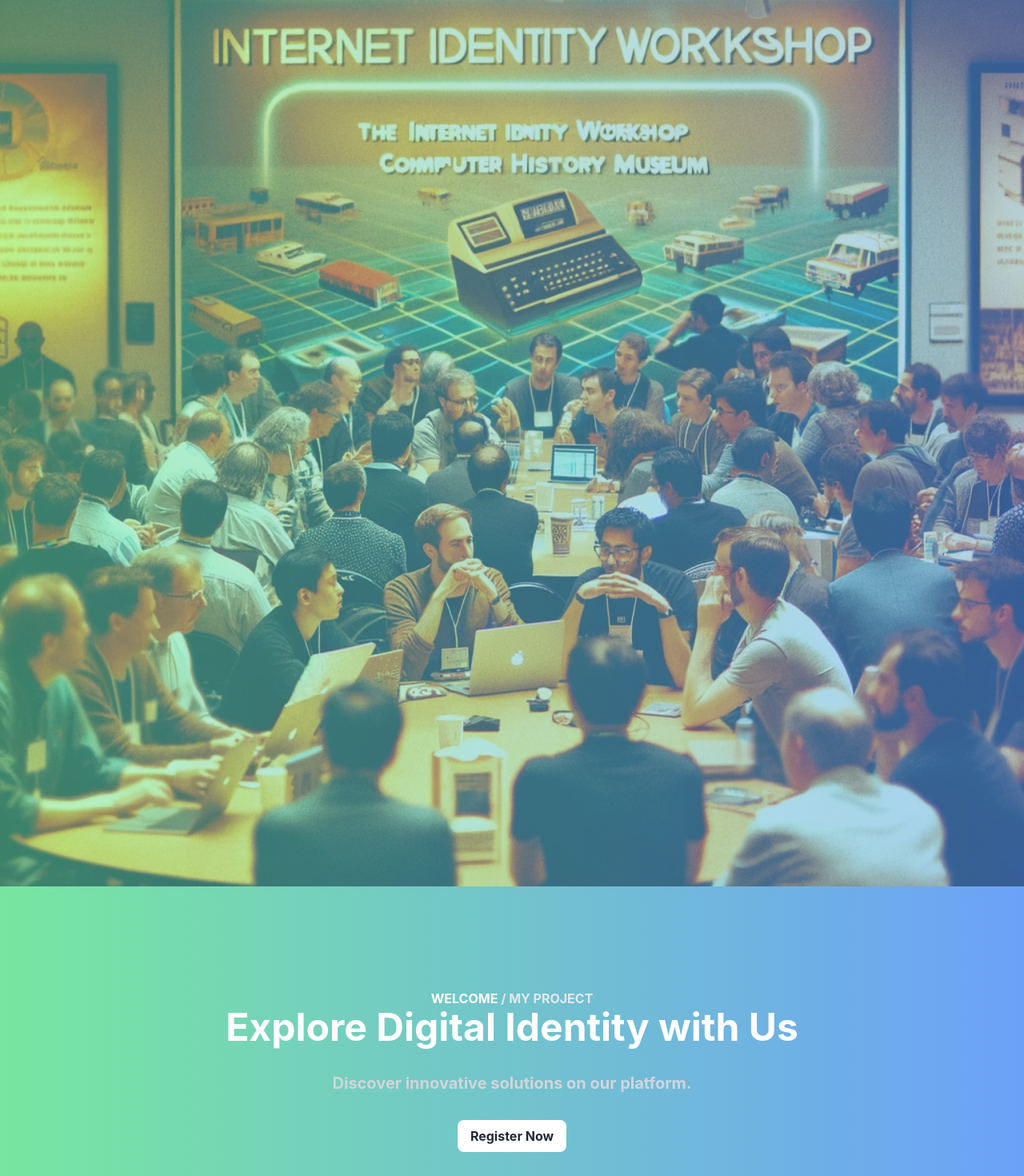
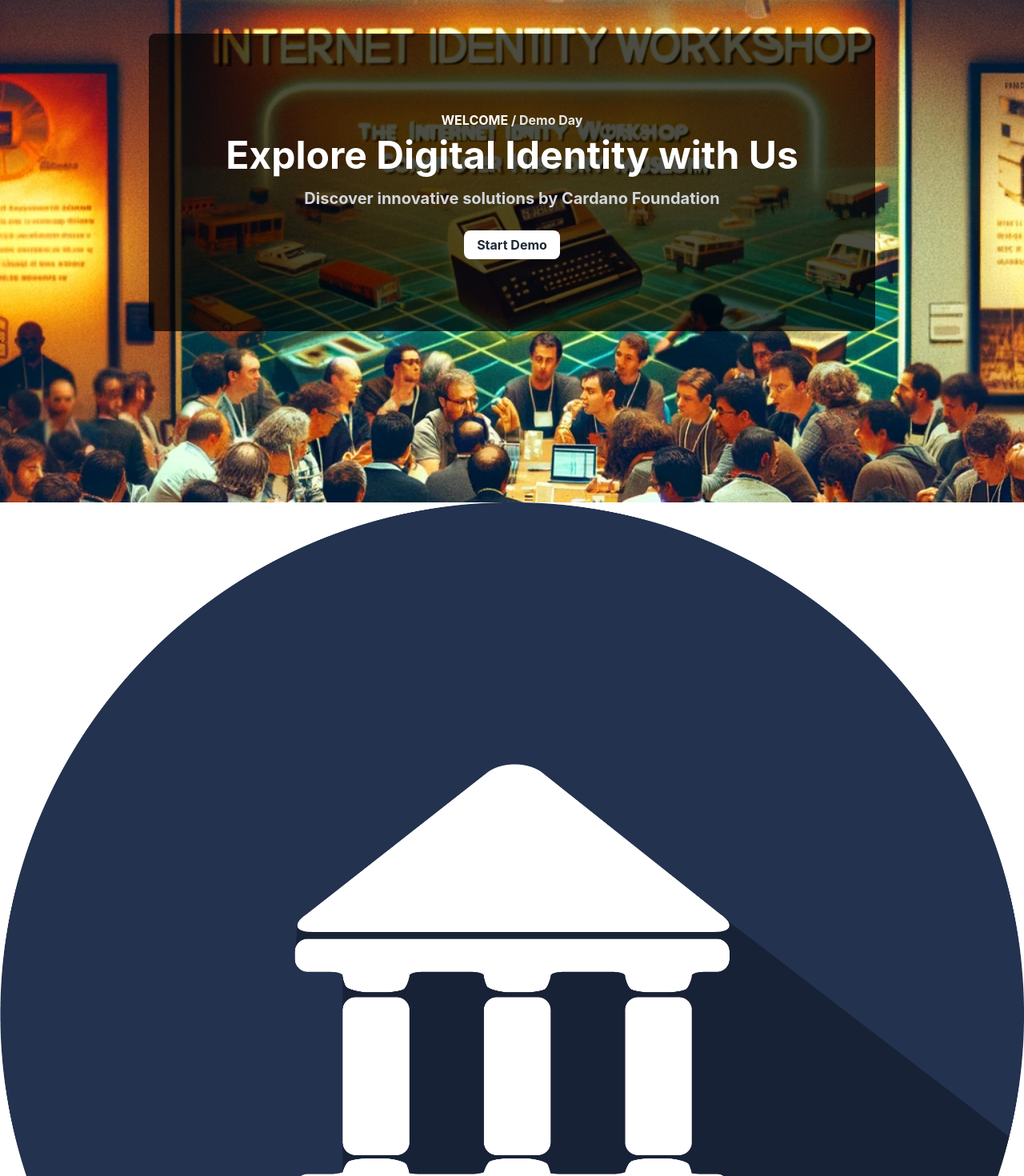
Before and after one commit to cardano-foundation/cf-poc-tunnel, a React (Vite) app in the folder demo/ui/: page / in a window 1280 px wide. Shown: the part 240-1710 px from the top of the page at 80% size. Built offline with nearby package versions, Linux system fonts and the light colour scheme.

Commit message:
feat: add bg to hero section

```diff
--- a/demo/ui/src/components/HeroSection.tsx
+++ b/demo/ui/src/components/HeroSection.tsx
@@ -1,17 +1,16 @@
 import React from 'react';
-import IIWCover from "../assets/IIW-photo.png";
 const HeroSection: React.FC = () => {
     return (
-        <div className="relative">
-            <div className="absolute inset-0 bg-gradient-to-r from-green-400 to-blue-500 opacity-75"></div>
-            <img src={IIWCover} alt="Main" className="w-full h-full object-cover opacity-50" />
-            <div className="relative text-center py-16 md:py-32">
-                <p className="text-sm md:text-base text-white font-bold">WELCOME <span className="text-gray-200">/ MY PROJECT</span></p>
-                <h1 className="font-bold break-normal text-white text-3xl md:text-5xl">Explore Digital Identity with Us</h1>
-                <p className="text-base md:text-xl text-gray-300 font-bold py-8">Discover innovative solutions on our platform.</p>
-                <a href="#" className="bg-white text-gray-800 py-2 px-4 rounded-lg font-bold hover:bg-gray-100 transition duration-300 ease-in-out inline-block">Register Now</a>
+        <>
+            <div className="relative h-screen flex items-center justify-center text-center bg-hero bg-cover bg-no-repeat" >
+                <div className="hero-content z-10 p-24 bg-black bg-opacity-70 rounded-lg">
+                    <p className="text-sm md:text-base text-white font-bold mb-2">WELCOME <span className="text-gray-200">/ Demo Day</span></p>
+                    <h1 className="font-bold break-normal text-white text-3xl md:text-5xl mb-4">Explore Digital Identity with Us</h1>
+                    <p className="text-base md:text-xl text-gray-300 font-bold mb-8">Discover innovative solutions by Cardano Foundation</p>
+                    <a href="#" className="bg-white text-gray-800 py-2 px-4 rounded-lg font-bold hover:bg-gray-100 transition duration-300 ease-in-out">Start Demo</a>
+                </div>
             </div>
-        </div>
+        </>
     );
 };
 export { HeroSection };
--- a/demo/ui/tailwind.config.js
+++ b/demo/ui/tailwind.config.js
@@ -2,7 +2,11 @@
 export default {
   content: ["./index.html", "./src/**/*.{ts,tsx,html,css,scss}"],
   theme: {
-    extend: {},
+    extend: {
+      backgroundImage: {
+        'hero': "url('./src/assets/IIW-photo.png')"
+      }
+    },
   },
   plugins: [],
 }
```
